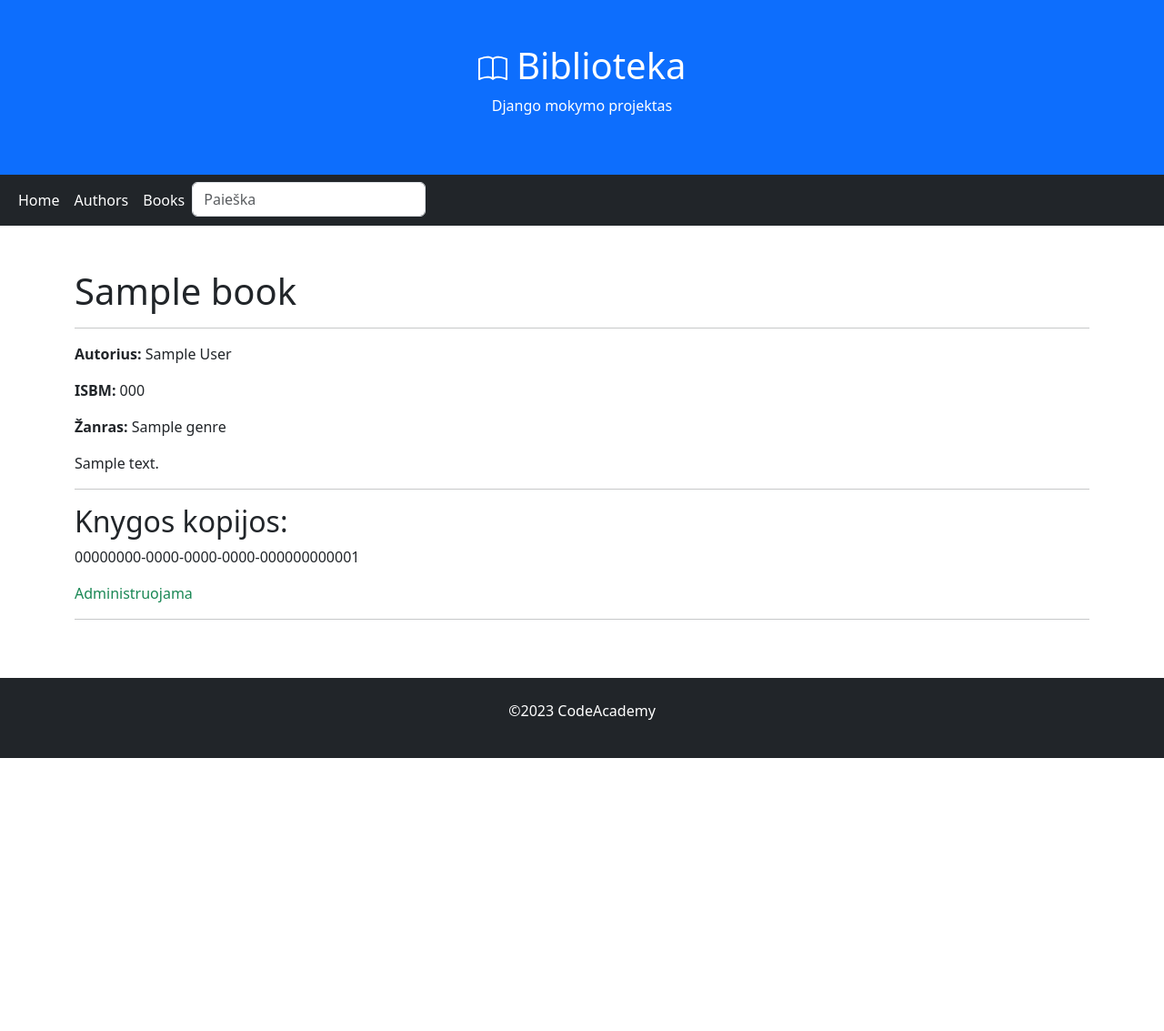
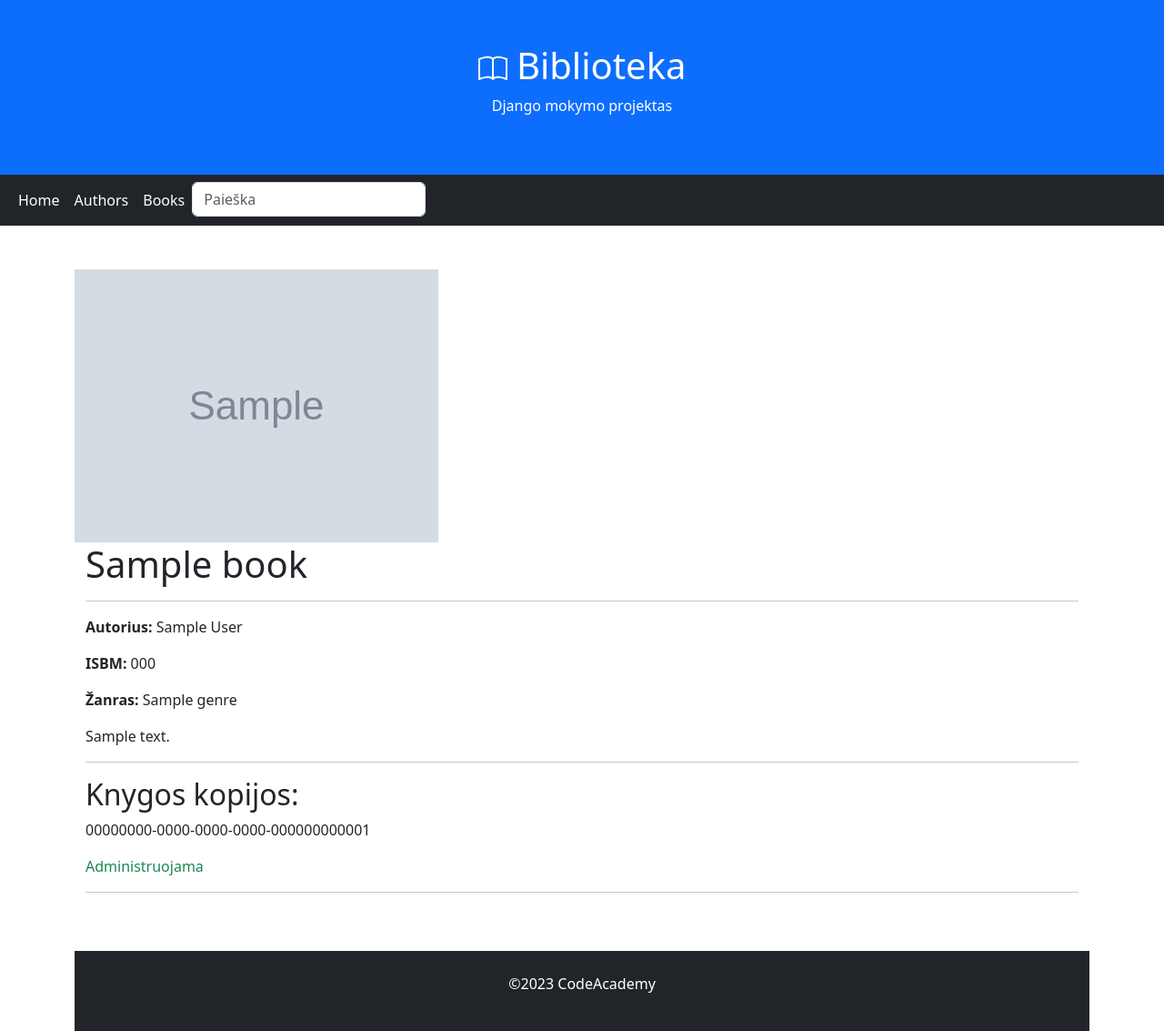
Before and after one commit to DonatasNoreika/django_biblioteka_2023_08, a Django app: page /library/books/1 in a window 1280 px wide. Shown: the whole page at 91% size. Before the commit the page ends 833 px from the top, so only its background shows below. Run offline with Django 4.2, Linux system fonts and the light colour scheme; tables that the repository leaves empty hold one stand-in row (values such as "Sample post"); grey boxes marked "Sample" are stand-in pictures.

Commit message:
Knygos aprašyme taip pat rodomas viršelis

```diff
--- a/mysite/library/templates/base.html
+++ b/mysite/library/templates/base.html
@@ -16,7 +16,6 @@
     </style>
 </head>
 <body>
-
 <div class="p-5 bg-primary text-white text-center">
     <h1>
         <svg xmlns="http://www.w3.org/2000/svg" width="32" height="32" fill="currentColor" class="bi bi-book"
--- a/mysite/library/templates/book.html
+++ b/mysite/library/templates/book.html
@@ -3,6 +3,14 @@
 {% block "title" %}Biblioteka: Knyga</title>{% endblock %}
 
 {% block "content" %}
+{% load static %}
+{% if book.cover %}
+<div>
+    <img src="{{ book.cover.url }}" class="max-width: 20%" alt="...">
+    {% else %}
+    <img src="{% static 'img/no-image.png' %}" class="max-width: 20%">
+</div>
+{% endif %}
 <div class="container">
     <h1>{{ book.title }}</h1>
     <hr>
@@ -14,7 +22,8 @@
     <h2>Knygos kopijos:</h2>
     {% for copy in book.instances.all %}
     <p>{{ copy.uuid }}</p>
-    <p class="{% if copy.status == 'a' %}text-success{% elif copy.status == 'p' %}text-danger{% else %}text-warning{% endif %}">{{ copy.get_status_display }}</p>
+    <p class="{% if copy.status == 'a' %}text-success{% elif copy.status == 'p' %}text-danger{% else %}text-warning{% endif %}">
+        {{ copy.get_status_display }}</p>
     {% if copy.status != 'a' and copy.status != 'g' %}
     <p><strong>{{ copy.due_back }}</strong></p>
     {% endif %}
```
